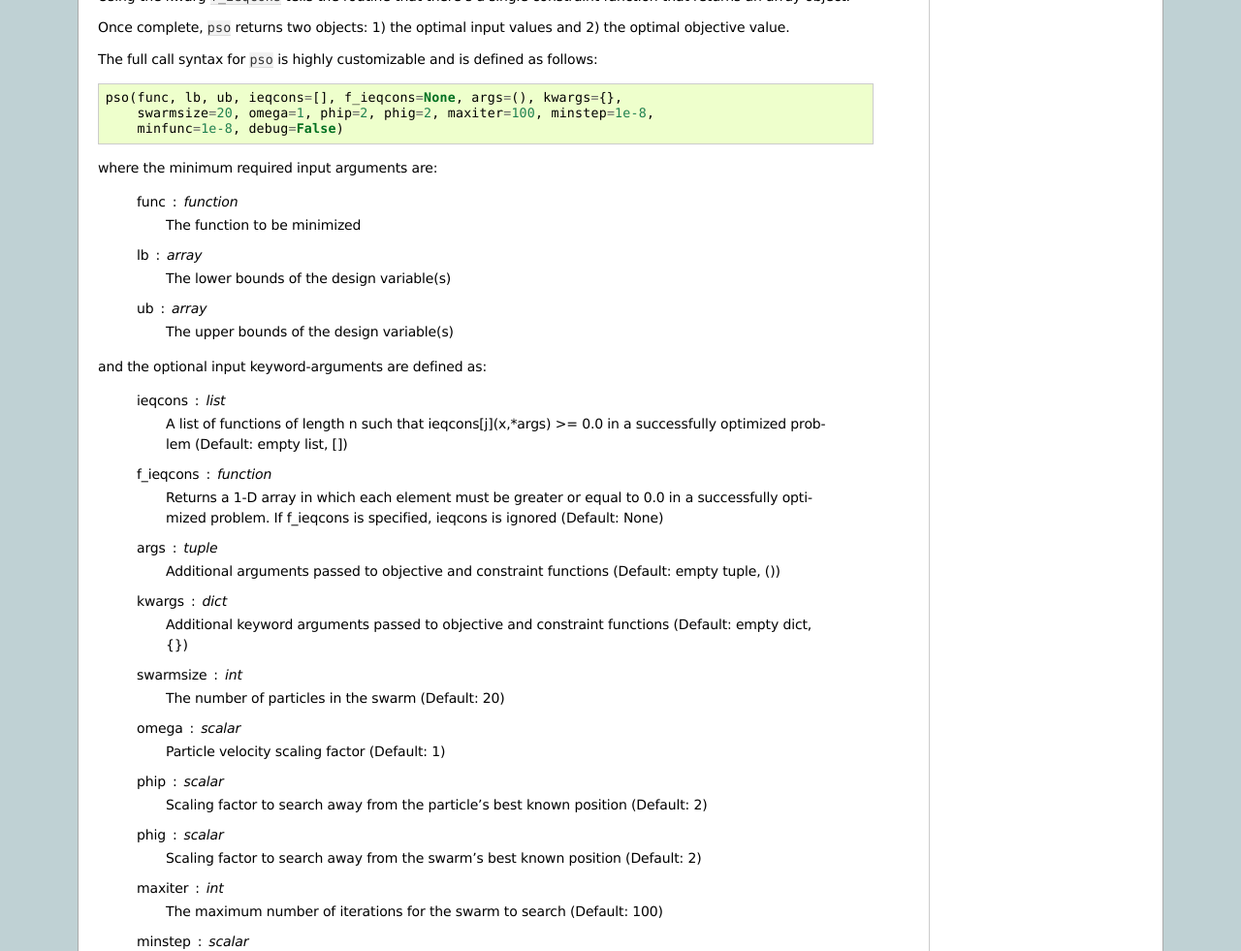
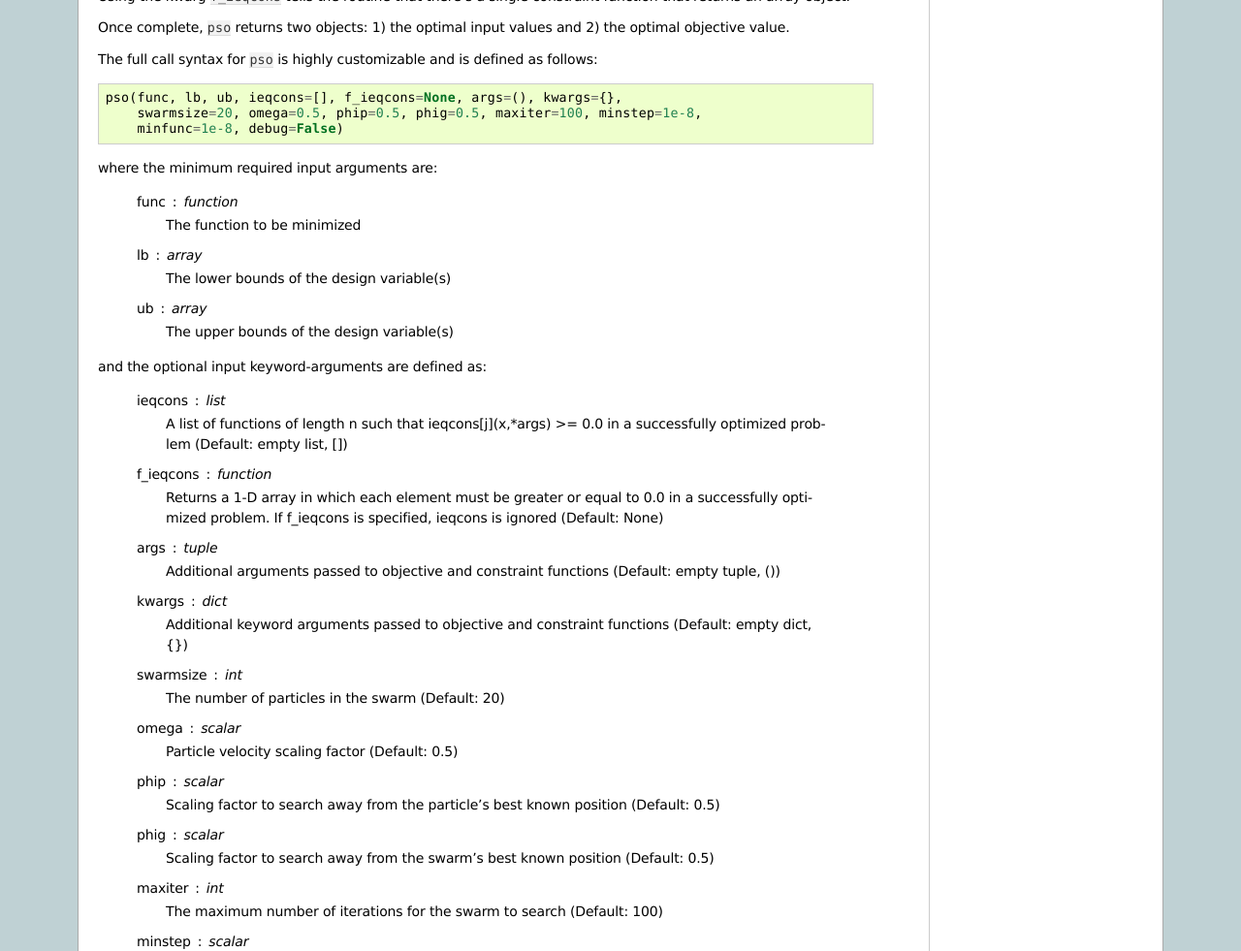
Before and after one commit to tisimst/pyswarm, a Sphinx documentation site: the page built from doc/index.rst, in a window 1280 px wide and 1400 px high, scrolled down 2511 px. Shown: the part 151-1132 px from the top of the window at 97% size. Built offline with Sphinx 7.4.7, drawn with Linux system fonts in a browser that asks for light colours.

Commit message:
updated to reflect reverted default kwarg values

```diff
--- a/doc/index.rst
+++ b/doc/index.rst
@@ -213,7 +213,7 @@ follows:
 .. code-block:: python
 
    pso(func, lb, ub, ieqcons=[], f_ieqcons=None, args=(), kwargs={},
-       swarmsize=20, omega=1, phip=2, phig=2, maxiter=100, minstep=1e-8,
+       swarmsize=20, omega=0.5, phip=0.5, phig=0.5, maxiter=100, minstep=1e-8,
        minfunc=1e-8, debug=False)
 
 where the minimum required input arguments are:
@@ -243,13 +243,13 @@ and the optional input keyword-arguments are defined as:
     swarmsize : int
         The number of particles in the swarm (Default: 20)
     omega : scalar
-        Particle velocity scaling factor (Default: 1)
+        Particle velocity scaling factor (Default: 0.5)
     phip : scalar
         Scaling factor to search away from the particle's best known position
-        (Default: 2)
+        (Default: 0.5)
     phig : scalar
         Scaling factor to search away from the swarm's best known position
-        (Default: 2)
+        (Default: 0.5)
     maxiter : int
         The maximum number of iterations for the swarm to search (Default: 100)
     minstep : scalar
```
